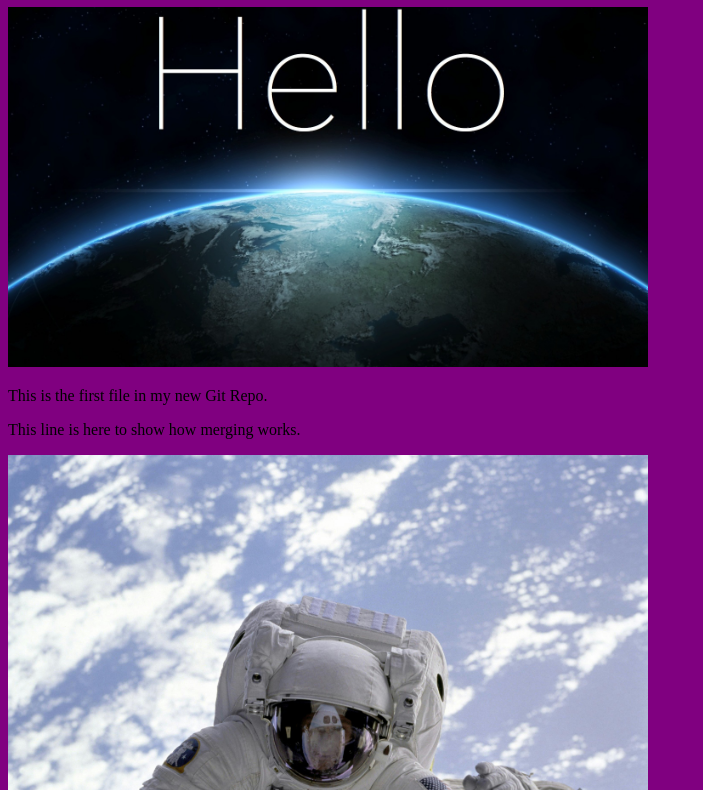
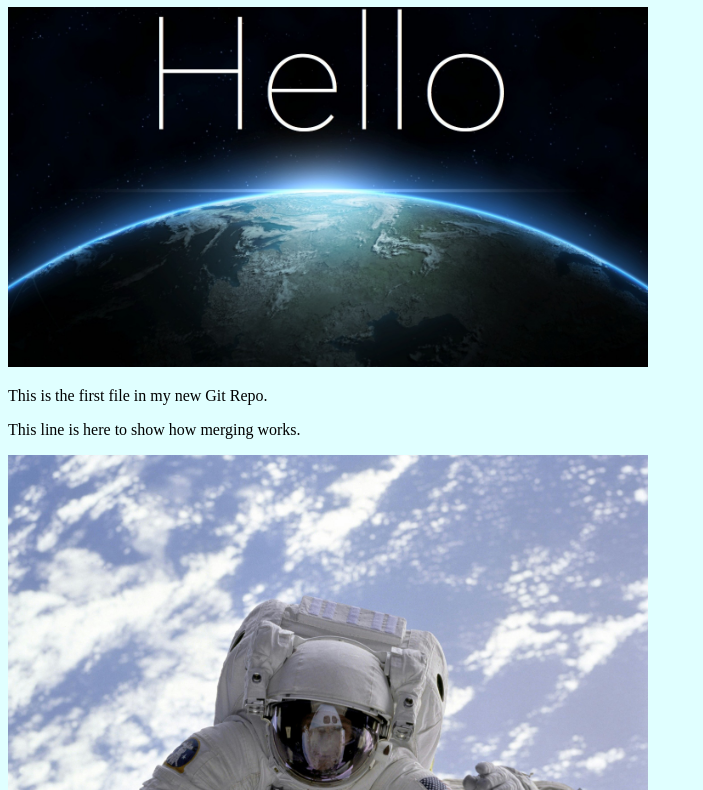
Before and after one commit to demo20029211/hello-world, a plain HTML site: page index.html in a window 1280 px wide. Shown: the part 73-863 px from the top of the page, without its empty margins (0-703 px from the left). Drawn offline with Linux system fonts and the light colour scheme.

Commit message:
Update bluestyle.css
Changed color to lightcyan

```diff
--- a/bluestyle.css
+++ b/bluestyle.css
@@ -1,5 +1,5 @@
 body {
-background-color: purple;
+background-color: lightcyan;
 }
 
 h1 {
```
